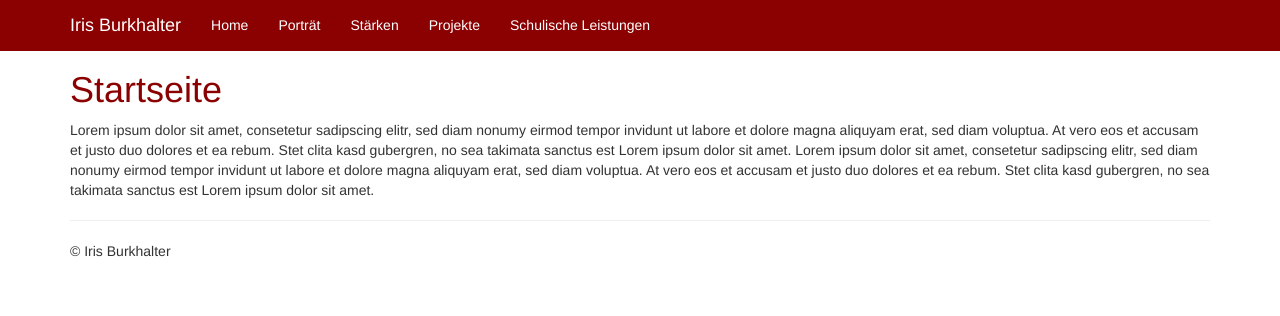
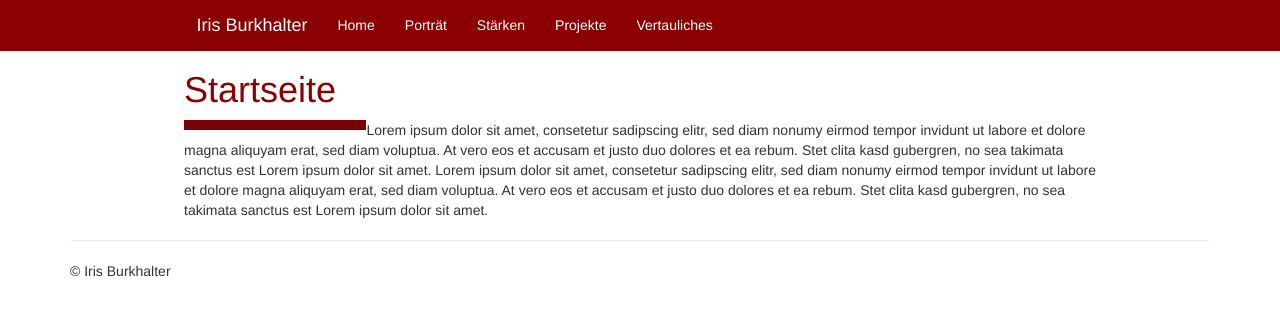
Before and after one commit to siri070/Bewerbungsseite, a PHP site: page / in a window 1280 px wide. Shown: the top 316 px of the page. Run offline with PHP 8.4, Linux system fonts and the light colour scheme; some libraries are stand-ins or nearby versions.

Commit message:
divs ect

```diff
--- a/myWebPage/myWebPage/lib/formbuilder/SubmitBuilder.php
+++ b/myWebPage/myWebPage/lib/formbuilder/SubmitBuilder.php
@@ -12,8 +12,8 @@ class SubmitBuilder extends Builder
     {
         $result = '<div class="form-group">';
         $result .= '    <label class="col-md-2 control-label" for="textinput">&nbsp;</label>';
-        $result .= '    <div class="col-md-4">';
-        $result .= "        <input style='background-color: darkred; outline-color: darkred;' name=\"{$this->name}\" type=\"submit\" class=\"btn btn-primary\" value=\"{$this->label}\">";
+        $result .= '    <div class="col-md-4" > ';
+        $result .= "        <input style='background-color: darkred; outline-color: darkred;' name=\"{$this->name}\" type=\"submit\" class=\"btn btn2 \" value=\"{$this->label}\">";
         $result .= '    </div>';
         $result .= '</div>';
 
--- a/myWebPage/myWebPage/public/css/style.css
+++ b/myWebPage/myWebPage/public/css/style.css
@@ -15,8 +15,8 @@ nav{
     color: #8b0000;
 
 }
-a:hover{
-  background-color: #7a0101;
+ul:hover{
+  color: #7a0101;
 }
 h1{
     color: darkred;
@@ -30,3 +30,27 @@ h3{
 h4{
     color: #b90000;
 }
+#masterDiv {
+    width: 80%;
+    margin-left: 10%;
+    margin-right: 10%;
+    height: 100%;
+
+
+}
+.btn2{
+    color:white;
+}
+#HeaderDiv {
+    width:80% ;
+    float: right;
+    margin-right: 7%;
+    margin-left: auto;
+}
+#bilderDiv {
+    width: 20%;
+    float: left;
+    background-color: #7a0101;
+    height: 100%;
+
+}
--- a/myWebPage/myWebPage/public/index.php
+++ b/myWebPage/myWebPage/public/index.php
@@ -12,8 +12,8 @@ session_start();
 if(!isset($_SESSION['privat'])){
     $_SESSION['privat']=0;
 }
-$GLOBALS['appurl']= "/myWebPage/myWebPage/public";
-$GLOBALS['numAppurlFragments'] = 3;
+$GLOBALS['appurl']= "/Bewerbungsseite/myWebPage/myWebPage/public";
+$GLOBALS['numAppurlFragments'] = 4;
 require_once '../lib/Dispatcher.php';
 require_once '../lib/formbuilder/FormBuilder.php';
 require_once '../lib/View.php';
--- a/myWebPage/myWebPage/view/Home.php
+++ b/myWebPage/myWebPage/view/Home.php
@@ -1,2 +1,5 @@
-<p>Lorem ipsum dolor sit amet, consetetur sadipscing elitr, sed diam nonumy eirmod tempor invidunt ut labore et dolore magna aliquyam erat, sed diam voluptua. At vero eos et accusam et justo duo dolores et ea rebum. Stet clita kasd gubergren, no sea takimata sanctus est Lorem ipsum dolor sit amet. Lorem ipsum dolor sit amet, consetetur sadipscing elitr, sed diam nonumy eirmod tempor invidunt ut labore et dolore magna aliquyam erat, sed diam voluptua. At vero eos et accusam et justo duo dolores et ea rebum. Stet clita kasd gubergren, no sea takimata sanctus est Lorem ipsum dolor sit amet.
-</p>
+<div id="masterDiv">
+   <div id="bilderDiv"><p></p></div>
+    <p>Lorem ipsum dolor sit amet, consetetur sadipscing elitr, sed diam nonumy eirmod tempor invidunt ut labore et dolore magna aliquyam erat, sed diam voluptua. At vero eos et accusam et justo duo dolores et ea rebum. Stet clita kasd gubergren, no sea takimata sanctus est Lorem ipsum dolor sit amet. Lorem ipsum dolor sit amet, consetetur sadipscing elitr, sed diam nonumy eirmod tempor invidunt ut labore et dolore magna aliquyam erat, sed diam voluptua. At vero eos et accusam et justo duo dolores et ea rebum. Stet clita kasd gubergren, no sea takimata sanctus est Lorem ipsum dolor sit amet.
+    </p>
+</div>
--- a/myWebPage/myWebPage/view/Login_GeschützerBereich.php
+++ b/myWebPage/myWebPage/view/Login_GeschützerBereich.php
@@ -1,4 +1,4 @@
-
+<div id="masterDiv">
     <section class="intro" >
         <div class="introBox">
             <div class="content">
@@ -16,3 +16,5 @@
             </div>
         </div>
     </section>
+
+</div>
--- a/myWebPage/myWebPage/view/header.php
+++ b/myWebPage/myWebPage/view/header.php
@@ -20,8 +20,12 @@
     <![endif]-->
   </head>
   <body>
+
     <nav class="navbar  navbar-fixed-top">
+
+        <div id="HeaderDiv">
       <div class="container">
+
         <div class="navbar-header">
           <button id="button" type="button" class="navbar-toggle collapsed" data-toggle="collapse" data-target="#navbar" aria-expanded="false" aria-controls="navbar">
             <span id="span" class="sr-only">Toggle navigation</span>
@@ -40,7 +44,7 @@
             <li><a id="a_nav" href="<?= $GLOBALS['appurl']?>/portraet">Porträt</a></li>
             <li><a id="a_nav" href="<?= $GLOBALS['appurl']?>/informatik">Stärken</a></li>
             <li><a id="a_nav" href="<?= $GLOBALS['appurl']?>/informatikprojekte">Projekte</a></li>
-            <li><a id="a_nav" href="<?= $GLOBALS['appurl']?>/login">Schulische Leistungen</a></li>
+            <li><a id="a_nav" href="<?= $GLOBALS['appurl']?>/login">Vertauliches</a></li>
           </ul>
             <?php } else{?>
 
@@ -49,14 +53,18 @@
             <li><a id="a_nav" href="<?= $GLOBALS['appurl']?>/portraet">Porträt</a></li>
             <li><a id="a_nav" href="<?= $GLOBALS['appurl']?>/informatik">Stärken</a></li>
             <li><a id="a_nav" href="<?= $GLOBALS['appurl']?>/informatikprojekte">Projekte</a></li>
-            <li><a id="a_nav" href="<?= $GLOBALS['appurl']?>/login">Schulische Leistungen</a></li>
+            <li><a id="a_nav" href="<?= $GLOBALS['appurl']?>/login">Vertauliches</a></li>
             <li><a id="a_nav" href="<?= $GLOBALS['appurl']?>/login/logout">Logout</a></li>
           </ul>
             <?php }?>
         </div><!--/.nav-collapse -->
       </div>
+        </div>
     </nav>
 
     <div class="container">
 
-    <h1><?= $heading ?></h1>
+    <div id="masterDiv">
+
+        <h1><?= $heading ?></h1>
+    </div>
```
Also changed, not shown: myWebPage/myWebPage/view/InformatikProjekte.php (+2 -0 lines), myWebPage/myWebPage/view/Portraet.php (+7 -5 lines), myWebPage/myWebPage/view/StärkenInformatik.php (+6 -4 lines). Lines whose indentation alone changed are shown as unchanged.
